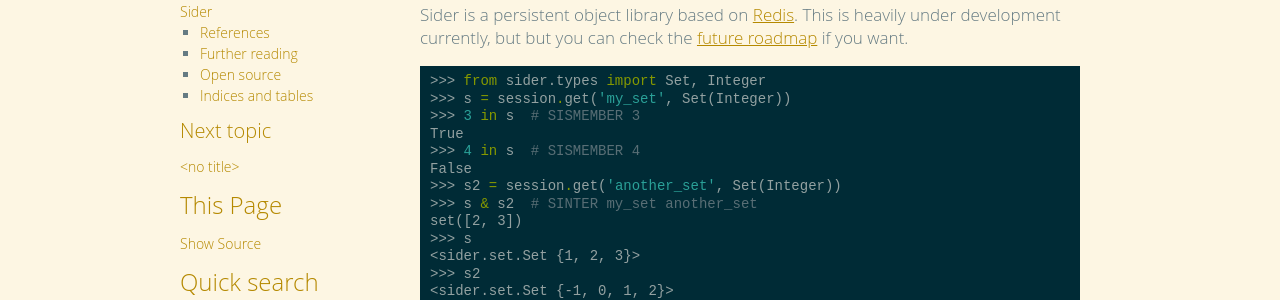
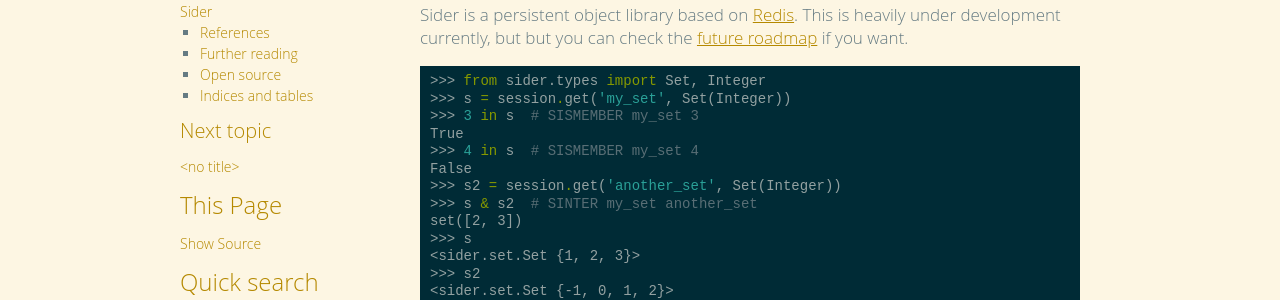
Before and after one commit to dahlia/sider, a Sphinx documentation site: the page built from docs/index.rst, in a window 1280 px wide. Shown: the part 172-472 px from the top of the page. Built offline with Sphinx 7.4.7, drawn with Linux system fonts in a browser that asks for light colours; the version number could not be read and is left out.

Commit message:
Made SISMEMBER operands correct
--HG--
branch : docs

```diff
--- a/docs/index.rst
+++ b/docs/index.rst
@@ -8,9 +8,9 @@
 
    >>> from sider.types import Set, Integer
    >>> s = session.get('my_set', Set(Integer))
-   >>> 3 in s  # SISMEMBER 3
+   >>> 3 in s  # SISMEMBER my_set 3
    True
-   >>> 4 in s  # SISMEMBER 4
+   >>> 4 in s  # SISMEMBER my_set 4
    False
    >>> s2 = session.get('another_set', Set(Integer))
    >>> s & s2  # SINTER my_set another_set
```
